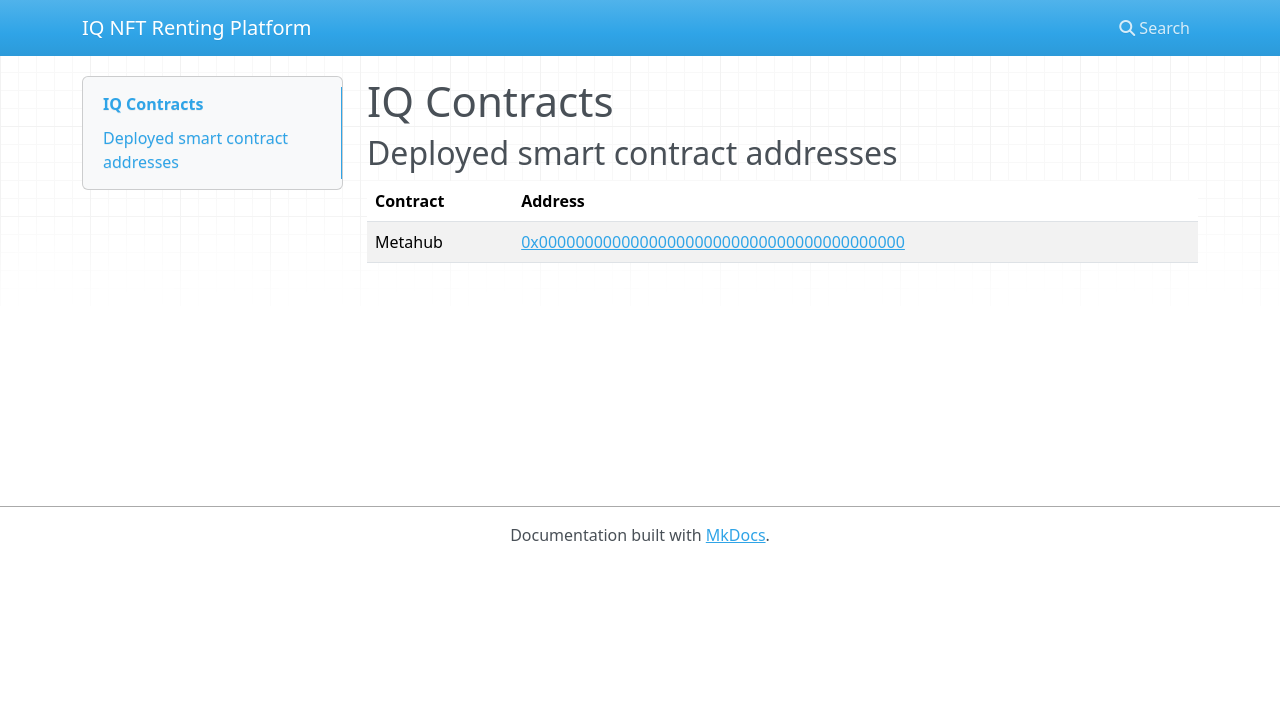
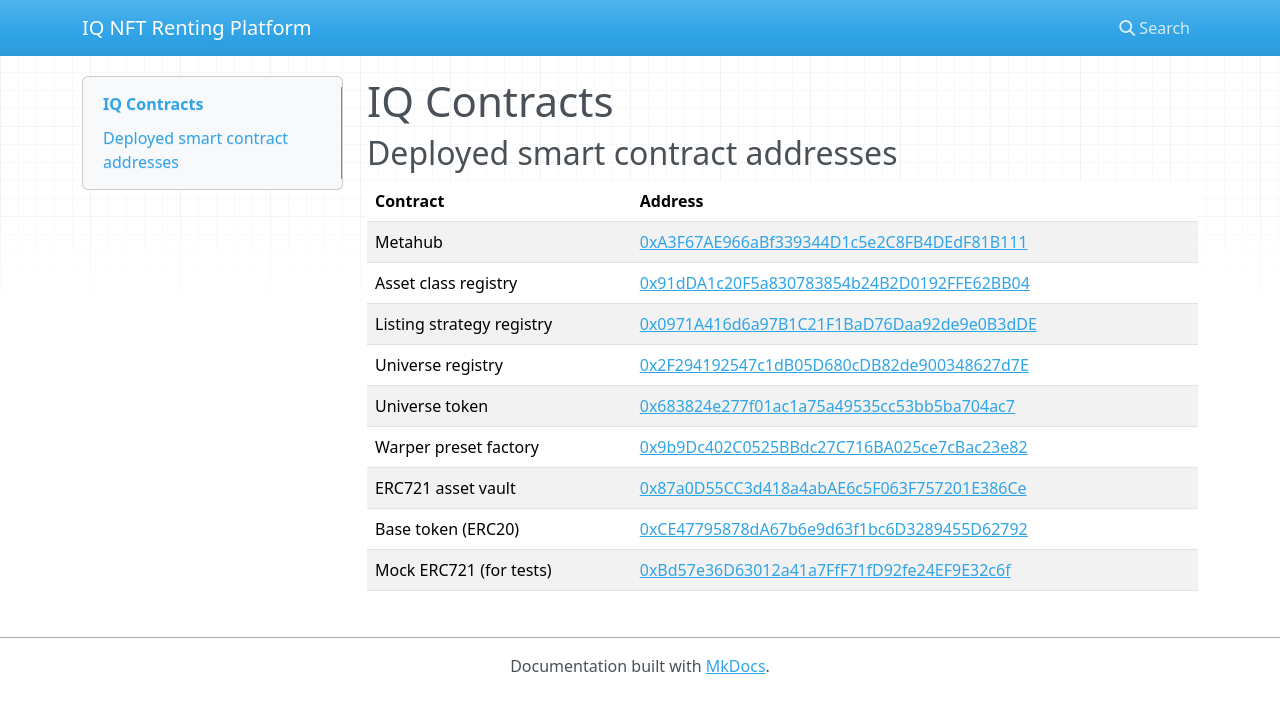
Before and after one commit to iqlabsorg/iq-smart-contracts-nft, an MkDocs documentation site: the page built from docs/index.md, in a window 1280 px wide. Shown: the top 713 px of the page. Built offline with MkDocs 1.6.1, drawn with Linux system fonts in a browser that asks for light colours; nearby versions of some CDN libraries.

Commit message:
feat: added mumbai testnet deployments

```diff
--- a/docs/index.md
+++ b/docs/index.md
@@ -2,6 +2,14 @@
 
 ## Deployed smart contract addresses
 
-| Contract | Address                                                               |
-| -------- | --------------------------------------------------------------------- |
-| Metahub  | [0x0000000000000000000000000000000000000000](https://www.example.com) |
+| Contract                  | Address                                                                                                                         |
+| ------------------------- | ------------------------------------------------------------------------------------------------------------------------------- |
+| Metahub                   | [0xA3F67AE966aBf339344D1c5e2C8FB4DEdF81B111](https://mumbai.polygonscan.com/address/0xA3F67AE966aBf339344D1c5e2C8FB4DEdF81B111) |
+| Asset class registry      | [0x91dDA1c20F5a830783854b24B2D0192FFE62BB04](https://mumbai.polygonscan.com/address/0x91dDA1c20F5a830783854b24B2D0192FFE62BB04) |
+| Listing strategy registry | [0x0971A416d6a97B1C21F1BaD76Daa92de9e0B3dDE](https://mumbai.polygonscan.com/address/0x0971A416d6a97B1C21F1BaD76Daa92de9e0B3dDE) |
+| Universe registry         | [0x2F294192547c1dB05D680cDB82de900348627d7E](https://mumbai.polygonscan.com/address/0x2F294192547c1dB05D680cDB82de900348627d7E) |
+| Universe token            | [0x683824e277f01ac1a75a49535cc53bb5ba704ac7](https://mumbai.polygonscan.com/address/0x683824e277f01ac1a75a49535cc53bb5ba704ac7) |
+| Warper preset factory     | [0x9b9Dc402C0525BBdc27C716BA025ce7cBac23e82](https://mumbai.polygonscan.com/address/0x9b9Dc402C0525BBdc27C716BA025ce7cBac23e82) |
+| ERC721 asset vault        | [0x87a0D55CC3d418a4abAE6c5F063F757201E386Ce](https://mumbai.polygonscan.com/address/0x87a0D55CC3d418a4abAE6c5F063F757201E386Ce) |
+| Base token (ERC20)        | [0xCE47795878dA67b6e9d63f1bc6D3289455D62792](https://mumbai.polygonscan.com/address/0xCE47795878dA67b6e9d63f1bc6D3289455D62792) |
+| Mock ERC721 (for tests)   | [0xBd57e36D63012a41a7FfF71fD92fe24EF9E32c6f](https://mumbai.polygonscan.com/address/0xBd57e36D63012a41a7FfF71fD92fe24EF9E32c6f) |
```
